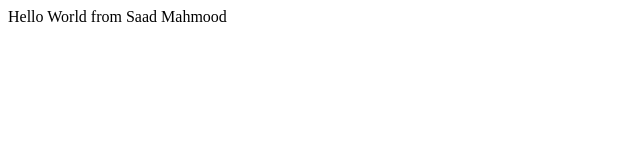
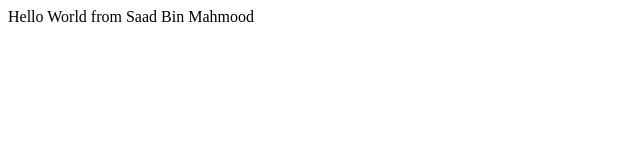
Before and after one commit to saadbinmehmood/Bootcamp2020, a plain HTML site: page index1.html in a window 1280 px wide. Shown: the full height of the page, 0-640 px from the left. Drawn offline with Linux system fonts and the light colour scheme.

Commit message:
index1.html updated again

```diff
--- a/index1.html
+++ b/index1.html
@@ -5,7 +5,7 @@
 </head>
 <body>
     <div>
-        Hello World from Saad Mahmood
+        Hello World from Saad Bin Mahmood
     </div>
 </body>
 </html>
```
